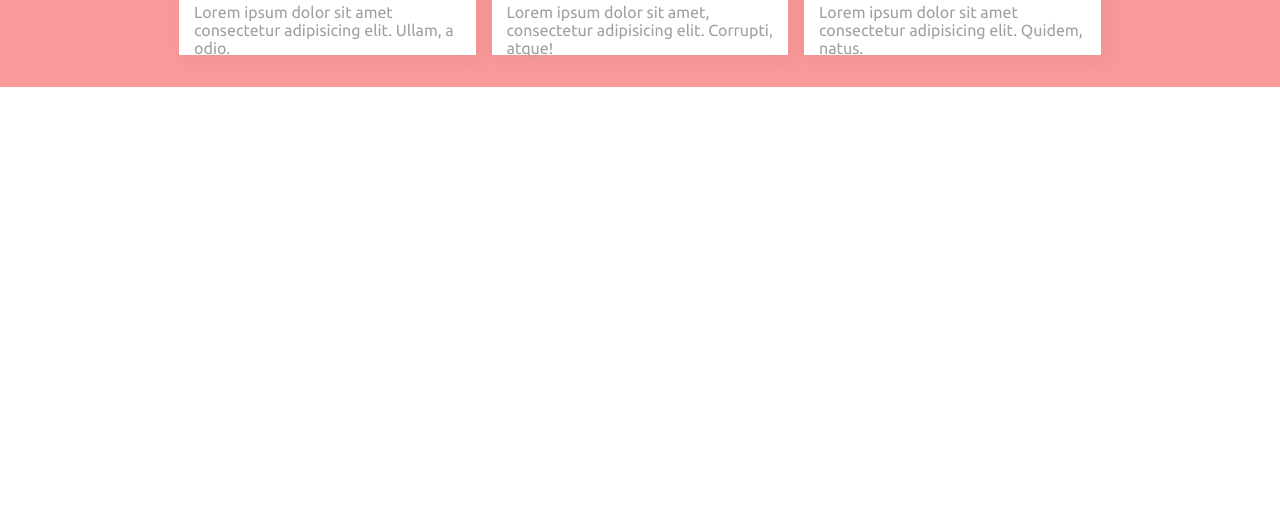
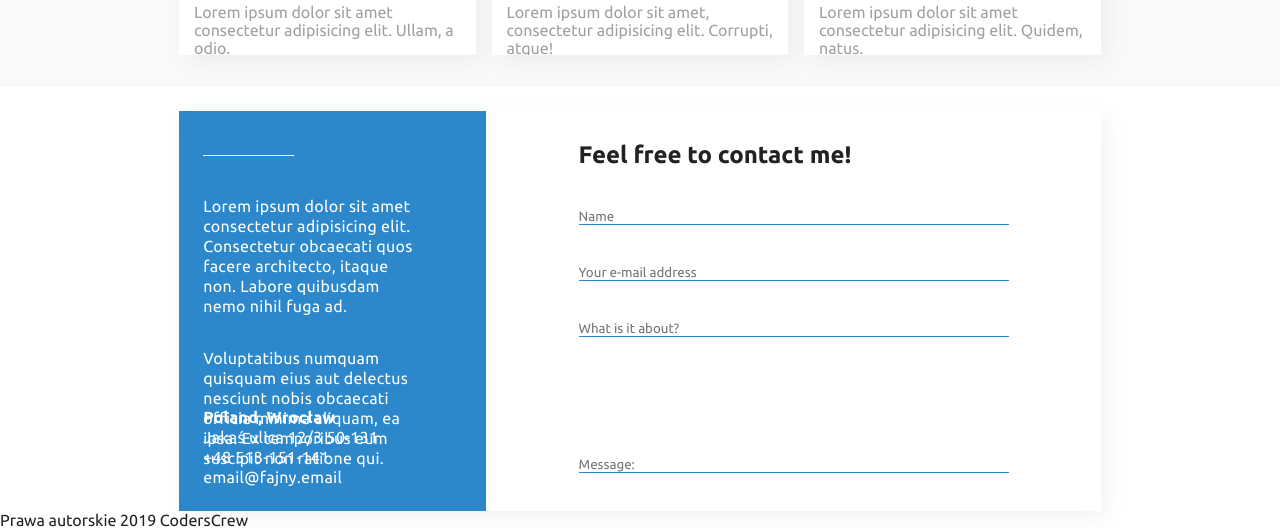
Before and after one commit to avemike/business-card, a plain HTML site: page index.html in a window 1280 px wide. Shown: the part 2814-3343 px from the top of the page. Before the commit the page ends 2901 px from the top, so only its background shows below. Drawn offline with Linux system fonts and the light colour scheme.

Commit message:
Added contact form, footer

```diff
--- a/index.html
+++ b/index.html
@@ -188,8 +188,34 @@
           </div>
         </div>
       </section>
-
     </div>
+    <section id="contact" class="white-cover">
+      <div class="contact-info">
+        <div class="weird-horizontal-line"></div>
+        <p>Lorem ipsum dolor sit amet consectetur adipisicing elit. Consectetur obcaecati quos facere architecto,
+          itaque non. Labore quibusdam nemo nihil fuga ad.</p>
+        <p>Voluptatibus numquam quisquam eius aut delectus nesciunt nobis obcaecati officia minima aliquam, ea ipsa. Ex
+          temporibus eum suscipit non ratione qui.</p>
+        <div class="address">
+          <p><b>Poland, Wrocław</b></p>
+          <p>Jakaś ulica 12/3 50-131</p>
+          <p>+48 513-151-141</p>
+          <p>email@fajny.email</p>
+        </div>
+      </div>
+      <div class="contact-form">
+        <form action="">
+          <h2>Feel free to contact me!</h2>
+          <input type="text" placeholder="Name">
+          <input type="text" placeholder="Your e-mail address">
+          <input type="text" placeholder="What is it about?">
+          <input type="text" placeholder="Message:">
+        </form>
+      </div>
+    </section>
+    <footer>
+      Prawa autorskie 2019 CodersCrew
+    </footer>
   </div>
 </body>
 
--- a/styles.scss
+++ b/styles.scss
@@ -2,6 +2,8 @@
 :root {
   --lightBlue: #2C88CB;
   --lightGray: #A0A0A0;
+  --darkerWhite: #F9F9F9;
+
   --html: 75%;
   --css: 65%;
   --js: 84%;
@@ -264,12 +266,13 @@ ul {
   margin: 1.5em 0;
   width: 100%;
   padding: 2em 0;
-  background-color: #F99999; //#F9F9F9;
+  background-color: var(--darkerWhite);
 
   h2 {
     text-align: center;
     margin: 1em 0 0.5em 0;
   }
+
   section {
     margin: auto;
   }
@@ -280,10 +283,12 @@ ul {
   display: grid;
   grid-template-columns: 1fr 2fr;
   padding: 2% 5%;
+
   &>* {
     padding: 1em;
     display: inline-block;
   }
+
   .stats {
     font-weight: 500;
     letter-spacing: 0.03em;
@@ -292,9 +297,11 @@ ul {
 
     justify-content: space-between;
   }
+
   .summary {
     letter-spacing: 0.02em;
     border-left: 1px solid var(--lightBlue);
+
     p {
       line-height: 1.42;
     }
@@ -323,10 +330,12 @@ ul {
   display: flex;
   justify-content: center;
 }
+
 .white-cover {
   box-shadow: 6px 6px 20px rgba(0, 0, 0, 0.05);
   background-color: white;
 }
+
 section {
   width: 72%;
 }
@@ -349,65 +358,82 @@ section {
       background: linear-gradient(90deg, #2C88CB 0%, #62BDFF 100%);
       border-radius: 0.25em/50%;
     }
+
     &::after {
       content: '';
       position: absolute;
-      transform: translateX(-4px);
-      top: -4px;
+      transform: translateX(-8px);
+      top: -2px;
       width: 16px;
       height: 16px;
       background: #62BDFF;
       border-radius: 50%;
     }
+
     &.css::before {
       width: var(--css);
     }
+
     &.css::after {
       left: var(--css);
     }
+
     &.html::before {
       width: var(--html);
     }
+
     &.html::after {
       left: var(--html);
     }
+
     &.js::before {
       width: var(--js);
     }
+
     &.js::after {
       left: var(--js);
     }
+
     &.communication::before {
       width: var(--communication);
     }
+
     &.communication::after {
       left: var(--communication);
     }
+
     &.teamwork::before {
       width: var(--teamwork);
     }
+
     &.teamwork::after {
       left: var(--teamwork);
     }
+
     &.flexibility::before {
       width: var(--flexibility);
     }
+
     &.flexibility::after {
       left: var(--flexibility);
     }
   }
+
   section {
     font-size: 1.5em;
     display: flex;
     justify-content: space-between;
   }
-  section > div {
+
+  section>div {
     width: 48.5%;
   }
+
   width: 100%;
   display: flex;
   flex-wrap: wrap;
   justify-content: space-between;
+
   .line {
     width: 100%;
     height: 0.5em;
@@ -415,8 +441,10 @@ section {
     border-radius: 0.25em/50%;
     position: relative;
   }
+
   .skills-box {
     margin: 2em;
+
     &>* {
       margin: 0.5em;
     }
@@ -436,30 +464,38 @@ section {
   grid-column-gap: 1em;
   grid-row-gap: 1em;
   grid-auto-rows: 400px;
+
   .project {
     width: 100%;
     height: 100%;
+    overflow: hidden;
+
     .project-photo {
       height: 75%;
       width: auto;
       overflow: hidden;
+
       img {
         width: 100%;
         height: auto;
       }
     }
+
     .project-text {
       padding: 2% 5%;
+
       h3 {
         font-size: 1.25em;
         letter-spacing: 0.05em;
         line-height: 0.9;
       }
+
       a {
         text-decoration: none;
         font-weight: bold;
         color: var(--lightBlue);
       }
+
       p {
         margin-top: 2.5%;
         color: var(--lightGray);
@@ -467,3 +503,63 @@ section {
     }
   }
 }
+
+
+
+//
+// Contact
+//
+
+section {
+   margin: auto;
+}
+#contact {
+  display: grid;
+  grid-template-columns: 1fr 2fr;
+  grid-template-rows: 50vh;
+  .contact-info {
+    padding: 1.5em;
+    position: relative;
+    background-color: var(--lightBlue);
+    .weird-horizontal-line {
+      margin: 1.25em 0 2.5em 0;
+      width: 35%;
+      border-bottom: 1px solid #FFFFFF;
+    }
+    p {
+      color: white;
+      max-width: 85%;
+      letter-spacing: 0.02em;
+      font-weight: 400;
+      line-height: 1.25;
+      b {
+        color: white;
+      }
+    }
+    &>p {
+      margin-top: 2em;
+    }
+    .address {
+      position: absolute;
+      width: 80%;
+      left: 1.5em;
+      bottom: 1.5em;
+    }
+  }
+  .contact-form {
+    position: relative;
+    padding: 5% 15%;
+    input {
+      display: block;
+      margin-top: 3em;
+
+      //appearance of input
+      border: none;
+      border-bottom: 1px solid var(--lightBlue);
+      width: 100%;
+    }
+    input:last-of-type {
+      margin-top: 9em;
+    }
+  }
+}
```
Also changed, not shown: styles.css. Lines whose indentation alone changed are shown as unchanged.
